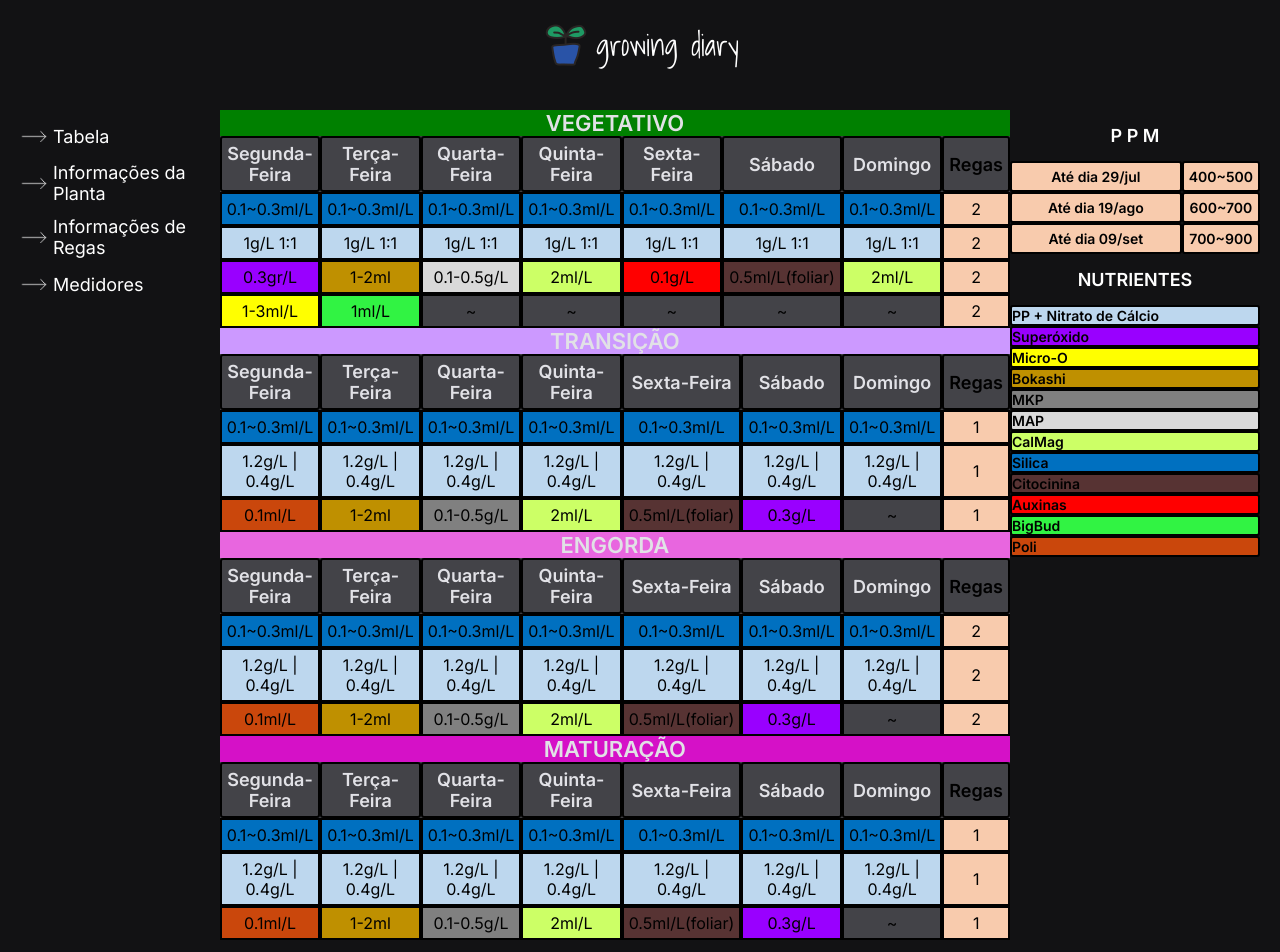
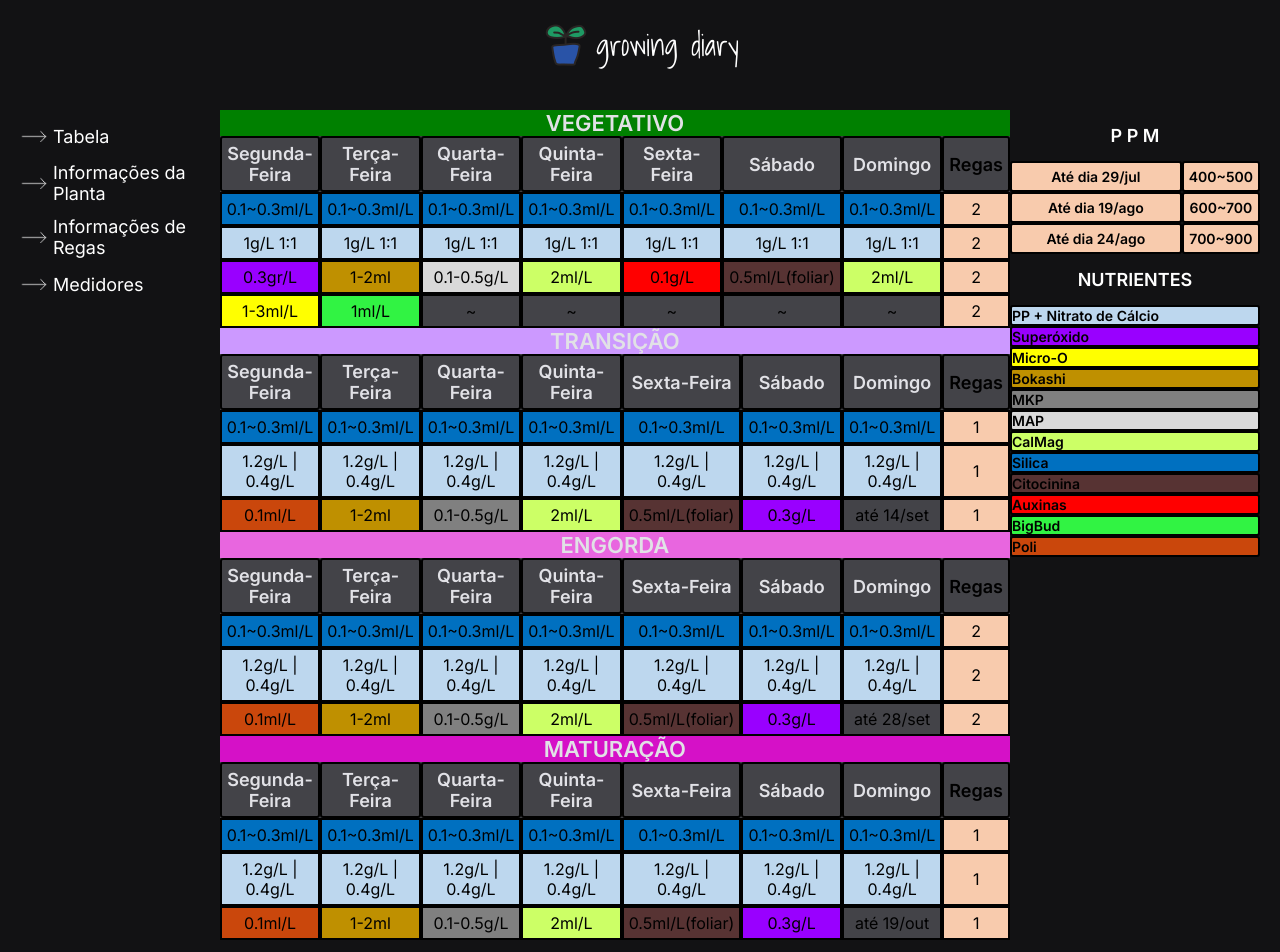
Before and after one commit to monsor3s/growing-diary-next, a Next.js app: page /pages/tabela in a window 1280 px wide. Shown: the top 952 px of the page. Built offline with nearby package versions, Linux system fonts and the light colour scheme.

Commit message:
:lipstick: Add new values of table

```diff
--- a/src/app/pages/tabela/page.tsx
+++ b/src/app/pages/tabela/page.tsx
@@ -102,7 +102,7 @@ export default function TabelaPage() {
             <td>2ml/L</td>
             <td>0.5ml/L(foliar)</td>
             <td>0.3g/L</td>
-            <td>~</td>
+            <td>até 14/set</td>
             <td>1</td>
           </tr>
         </tbody>
@@ -147,7 +147,7 @@ export default function TabelaPage() {
             <td>2ml/L</td>
             <td>0.5ml/L(foliar)</td>
             <td>0.3g/L</td>
-            <td>~</td>
+            <td>até 28/set</td>
             <td>2</td>
           </tr>
         </tbody>
@@ -192,7 +192,7 @@ export default function TabelaPage() {
             <td>2ml/L</td>
             <td>0.5ml/L(foliar)</td>
             <td>0.3g/L</td>
-            <td>~</td>
+            <td>até 19/out</td>
             <td>1</td>
           </tr>
         </tbody>
@@ -210,7 +210,7 @@ export default function TabelaPage() {
               <th>600~700</th>
             </tr>
             <tr>
-              <th>Até dia 09/set</th>
+              <th>Até dia 24/ago</th>
               <th>700~900</th>
             </tr>
           </thead>
```
